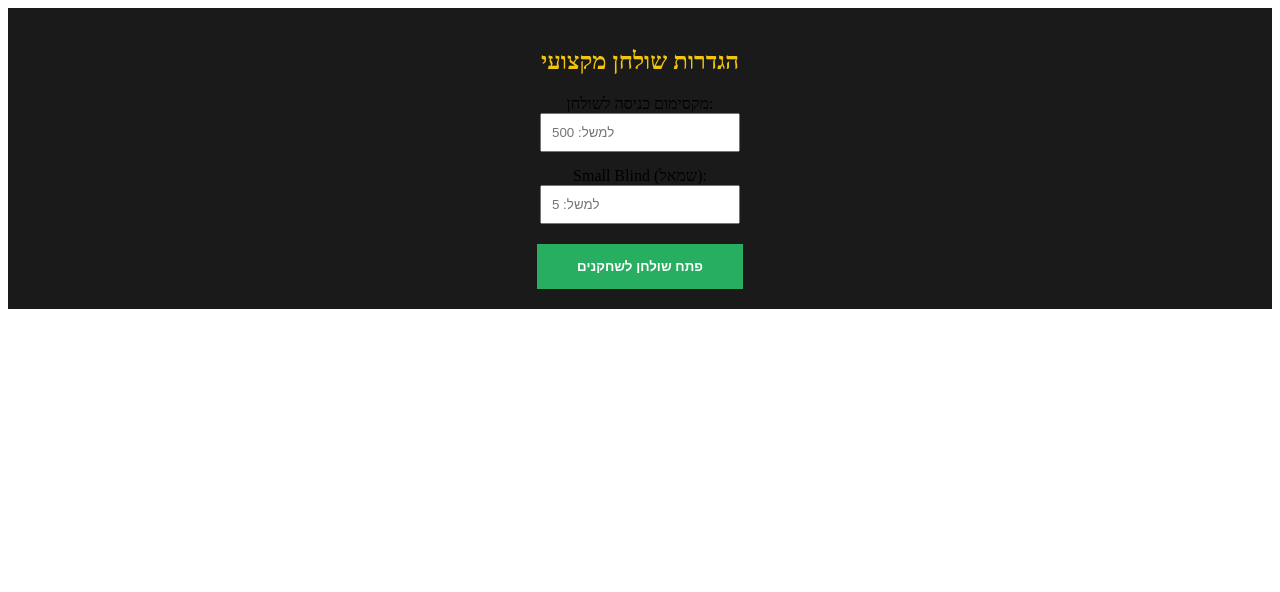
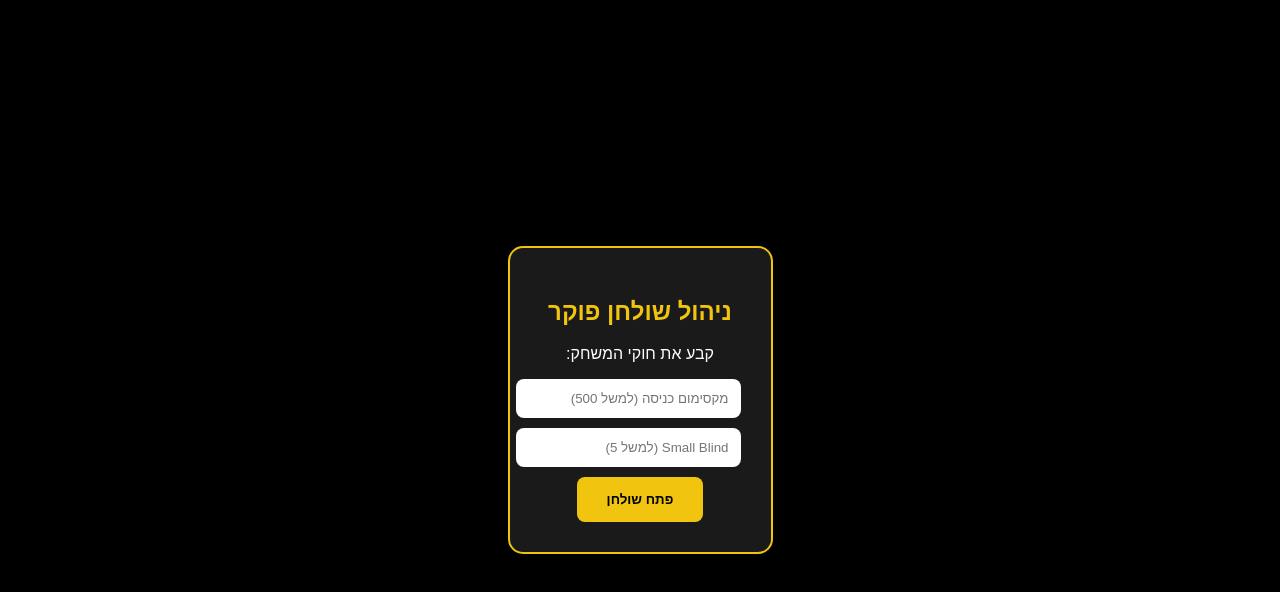
Before and after one commit to orbugi/Pokerpais, a website: page public/index.html in a window 1280 px wide. Drawn offline with Linux system fonts and the light colour scheme.

Commit message:
Update index.html

```diff
--- a/public/index.html
+++ b/public/index.html
@@ -1,12 +1,26 @@
-<div id="admin-setup" style="display: block; background: #1a1a1a; padding: 20px; text-align: center;">
-    <h2 style="color: #f1c40f;">הגדרות שולחן מקצועי</h2>
-    <div style="margin-bottom: 15px;">
-        <label>מקסימום כניסה לשולחן:</label><br>
-        <input type="number" id="max-limit" placeholder="למשל: 500" style="padding: 10px; width: 200px;">
+<!DOCTYPE html>
+<html lang="he" dir="rtl">
+<head>
+    <meta charset="UTF-8">
+    <title>Poker Management</title>
+    <style>
+        body { background: #000; color: #fff; font-family: sans-serif; display: flex; justify-content: center; align-items: center; height: 100vh; margin: 0; }
+        .setup-box { background: #1a1a1a; padding: 30px; border-radius: 15px; border: 2px solid #f1c40f; text-align: center; }
+        input { display: block; width: 100%; padding: 12px; margin: 10px 0; border-radius: 8px; border: none; }
+        button { background: #f1c40f; color: #000; padding: 15px 30px; border: none; border-radius: 8px; font-weight: bold; cursor: pointer; }
+    </style>
+</head>
+<body>
+
+    <div class="setup-box">
+        <h2 style="color: #f1c40f;">ניהול שולחן פוקר</h2>
+        <p>קבע את חוקי המשחק:</p>
+
+        <input type="number" id="maxBuyin" placeholder="מקסימום כניסה (למשל 500)">
+        <input type="number" id="smallBlind" placeholder="Small Blind (למשל 5)">
+
+        <button onclick="alert('החוקים ננעלו! עכשיו אפשר לשלוח קישור לשחקנים')">פתח שולחן</button>
     </div>
-    <div style="margin-bottom: 20px;">
-        <label>Small Blind (שמאל):</label><br>
-        <input type="number" id="sb-value" placeholder="למשל: 5" style="padding: 10px; width: 200px;">
-    </div>
-    <button onclick="lockAndOpen()" style="padding: 15px 40px; background: #27ae60; color: white; border: none; font-weight: bold;">פתח שולחן לשחקנים</button>
-</div>
+
+</body>
+</html>
```
